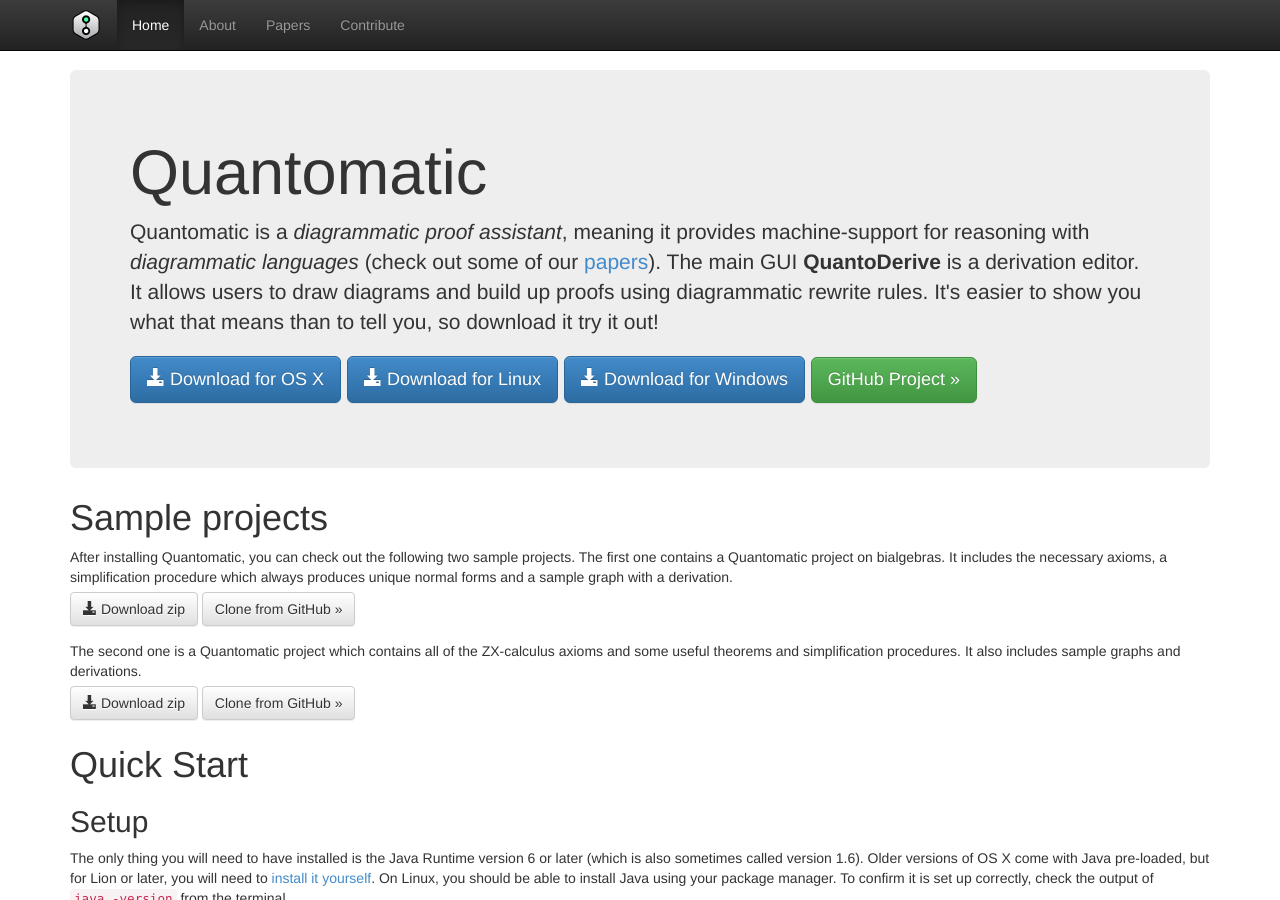
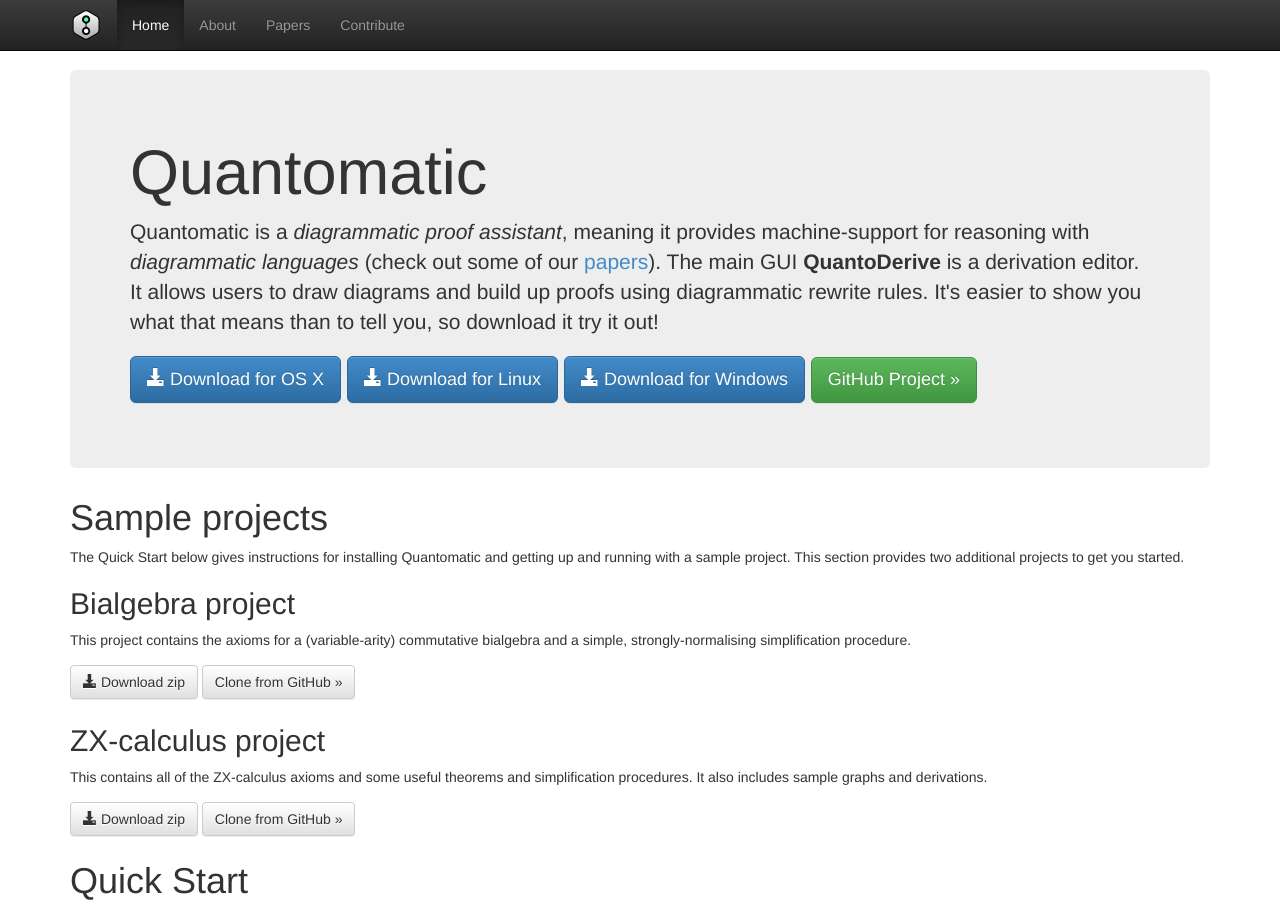
Before and after one commit to zxcalc/Quantomatic.github.io, a Jekyll site: the page built from index.html, in a window 1280 px wide and 900 px high. Built offline with Jekyll 4.4.1, drawn with Linux system fonts in a browser that asks for light colours; nearby versions of some CDN libraries; Markdown is read by kramdown in place of the engine named in the settings.

Commit message:
made samples clearer

```diff
--- a/index.html
+++ b/index.html
@@ -14,16 +14,21 @@
 </div>
 
 <h1>Sample projects</h1>
-After installing Quantomatic, you can check out the following two sample projects.
 
-The first one contains a Quantomatic project on bialgebras. It includes the necessary axioms, a simplification procedure which always produces unique normal forms and a sample graph with a derivation.
+<p>The Quick Start below gives instructions for installing Quantomatic and getting up and running with a sample project. This section provides two additional projects to get you started.</p>
+
+<h2>Bialgebra project</h2>
+
+<p>This project contains the axioms for a (variable-arity) commutative bialgebra and a simple, strongly-normalising simplification procedure.</p>
 
 <p>
   <a href="https://github.com/Quantomatic/bialgebra-project/archive/v1.0.zip" class="btn btn-default" role="button"><span class="glyphicon glyphicon-download-alt"></span> Download zip</a>
   <a href="https://github.com/Quantomatic/bialgebra-project" class="btn btn-default" role="button">Clone from GitHub &raquo;</a>
 </p>
 
-The second one is a Quantomatic project which contains all of the ZX-calculus axioms and some useful theorems and simplification procedures. It also includes sample graphs and derivations.
+<h2>ZX-calculus project</h2>
+
+<p>This contains all of the ZX-calculus axioms and some useful theorems and simplification procedures. It also includes sample graphs and derivations.</p>
 
 <p>
   <a href="https://github.com/Quantomatic/zx-project/archive/v1.1.zip" class="btn btn-default" role="button"><span class="glyphicon glyphicon-download-alt"></span> Download zip</a>
```
